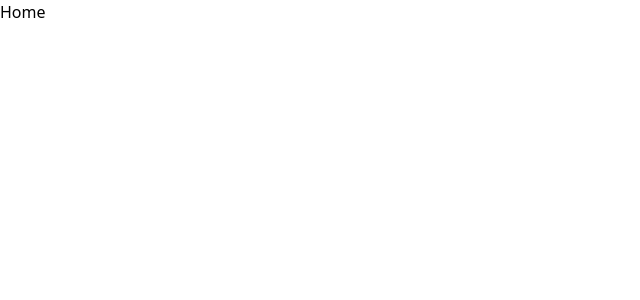
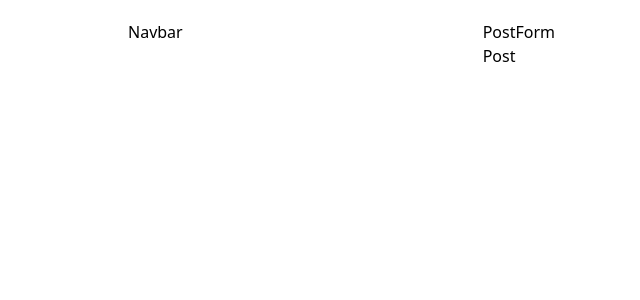
Before and after one commit to doguozcan/pigeon, a React (Vite) app: page / in a window 1280 px wide. Shown: the top 300 px of the page, without its empty margins (0-640 px from the left). Built offline with nearby package versions, Linux system fonts and the light colour scheme.

Commit message:
Set home page layout & initiliaze components

```diff
--- /dev/null
+++ b/src/components/Navbar.jsx
@@ -0,0 +1,4 @@
+const Navbar = () => {
+  return <div>Navbar</div>
+}
+export default Navbar
--- /dev/null
+++ b/src/components/Post.jsx
@@ -0,0 +1,4 @@
+const Post = () => {
+  return <div>Post</div>
+}
+export default Post
--- /dev/null
+++ b/src/components/PostForm.jsx
@@ -0,0 +1,4 @@
+const PostForm = () => {
+  return <div>PostForm</div>
+}
+export default PostForm
--- a/src/pages/Home.jsx
+++ b/src/pages/Home.jsx
@@ -1,4 +1,18 @@
+import Navbar from "../components/Navbar"
+import PostForm from "../components/PostForm"
+import Post from "../components/Post"
+
 const Home = () => {
-  return <div>Home</div>
+  return (
+    <div className="flex m-5 max-w-5xl mx-auto gap-5">
+      <div className="w-1/3">
+        <Navbar />
+      </div>
+      <div className="w-2/3">
+        <PostForm />
+        <Post />
+      </div>
+    </div>
+  )
 }
 export default Home
```
